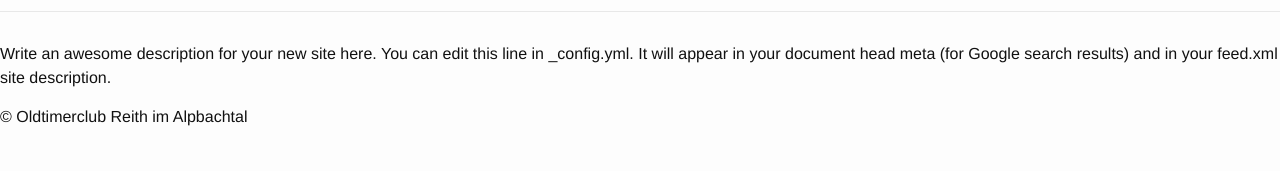
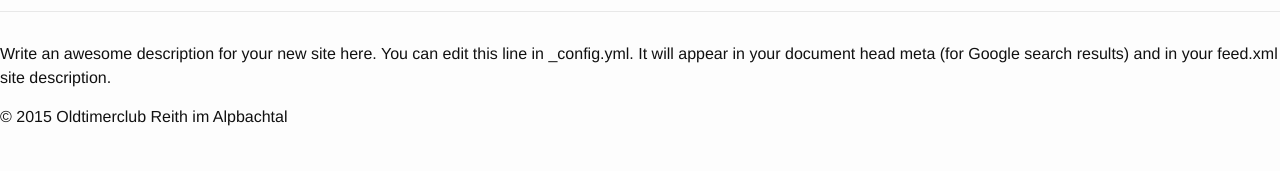
Before and after one commit to oc-reith/oc-reith.github.io, a Jekyll site: the page built from index.html, in a window 1280 px wide. Shown: the part 851-1022 px from the top of the page. Built offline with Jekyll 4.4.1, drawn with Linux system fonts in a browser that asks for light colours.

Commit message:
Add year to footer copyright.

```diff
--- a/_includes/footer.html
+++ b/_includes/footer.html
@@ -1,4 +1,4 @@
 <footer class=site-footer>
     <p class=text>{{ site.description }}
-    <p class=copyright>&copy; {{ site.title }}
+    <p class=copyright>&copy; {{ site.time | date: '%Y' }} {{ site.title }}
   </footer>
```
